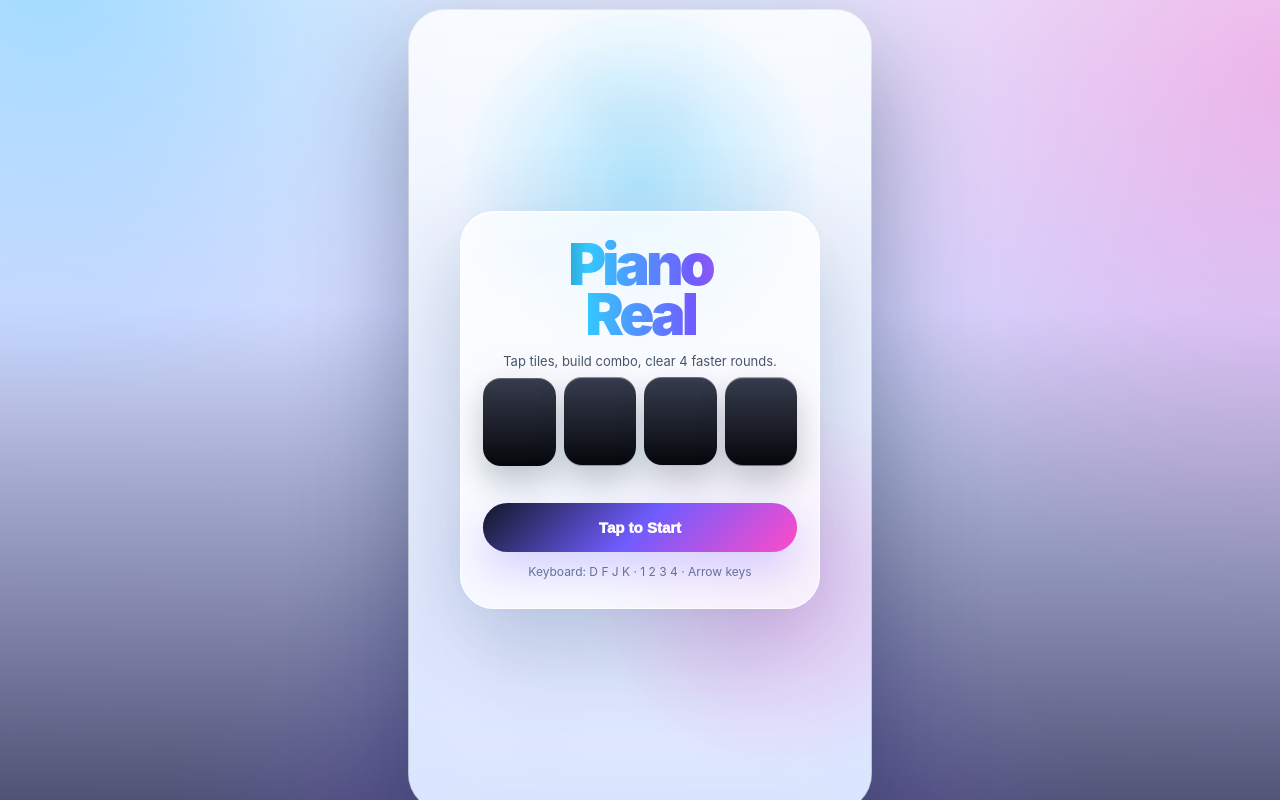
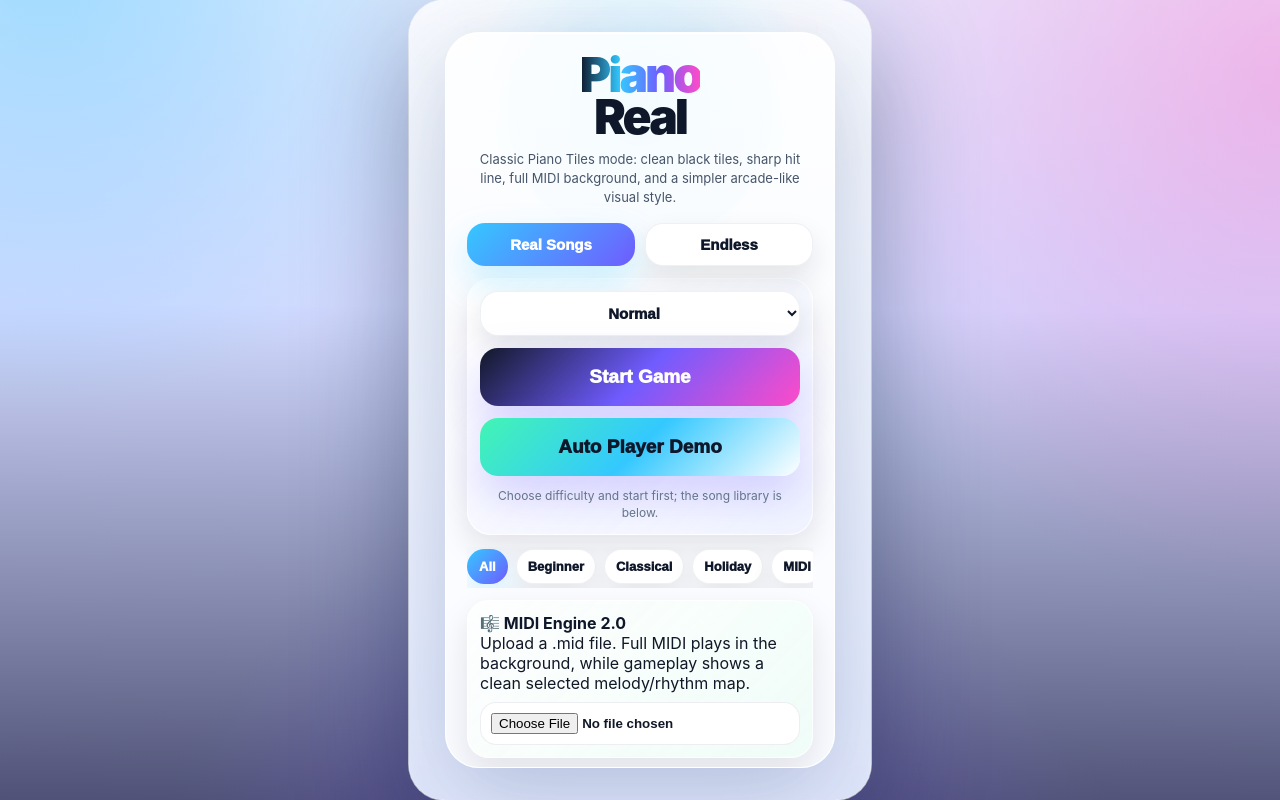
Before and after one commit to Yair-Babian/piano-tiles-midi-cloud, a website: page public/index.html in a window 1280 px wide. Both pictures are taken after a click on the button "Tap to Start". Drawn offline with Linux system fonts and the light colour scheme.

Commit message:
Fix tap to start

```diff
--- a/public/index.html
+++ b/public/index.html
@@ -3396,5 +3396,20 @@ if($("onlineGenreFilter")) $("onlineGenreFilter").addEventListener("change",rend
 if($("clearOnlineSearchBtn")) $("clearOnlineSearchBtn").onclick=clearOnlineMidiSearch;
 renderDailyChallenge();renderDailyMission();renderProgressPanel();renderShop();applyShopTheme();renderAchievements();renderLeaderboard();hud();
 </script>
+<script>
+document.addEventListener("DOMContentLoaded", function () {
+  const tap = document.getElementById("tapStartBtn");
+  const splash = document.getElementById("splash");
+  const game = document.getElementById("game");
+
+  if (tap && splash) {
+    tap.onclick = function () {
+      splash.classList.add("hidden");
+      splash.style.display = "none";
+      if (game) game.focus();
+    };
+  }
+});
+</script>
 </body>
 </html>
```
